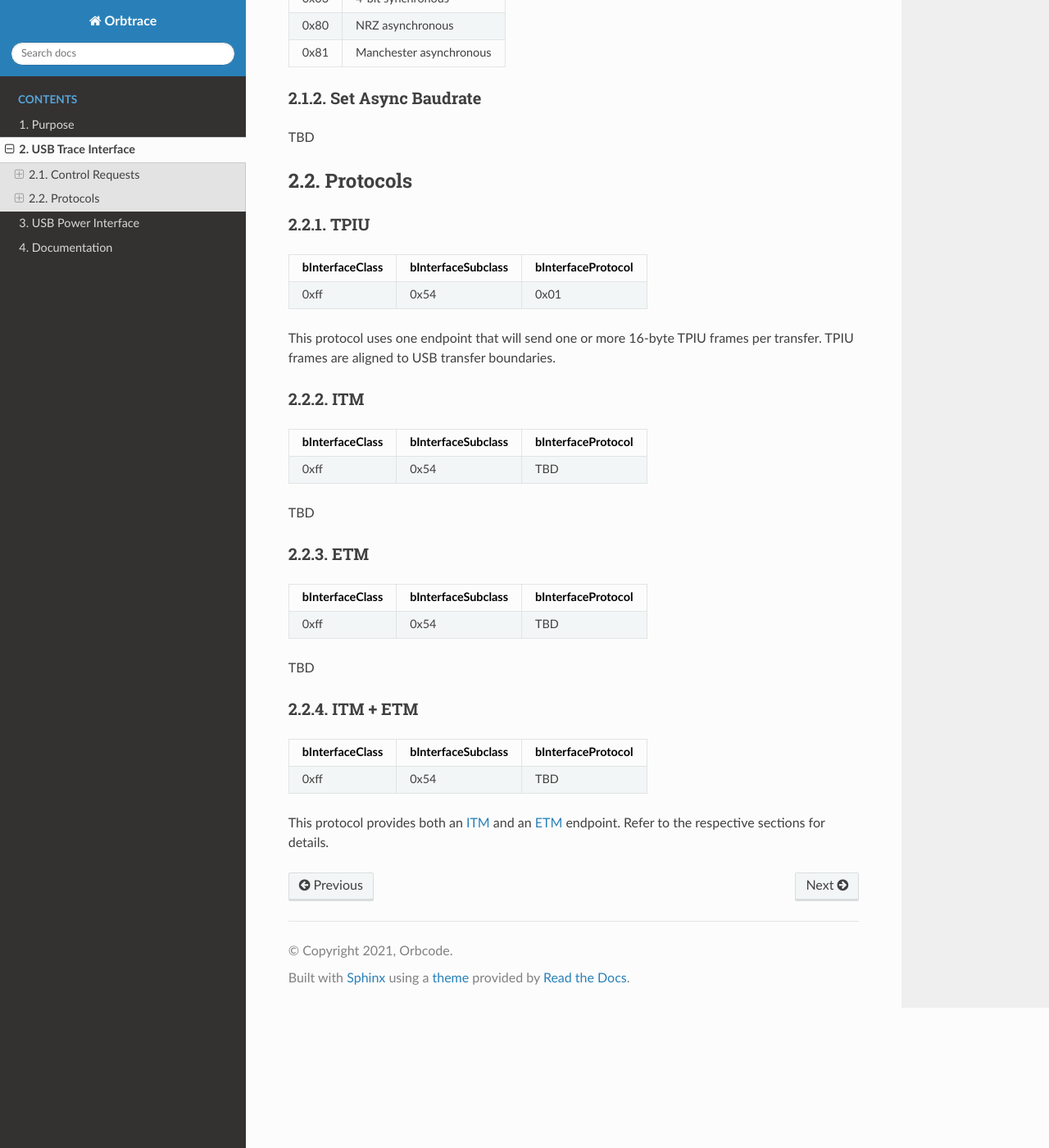
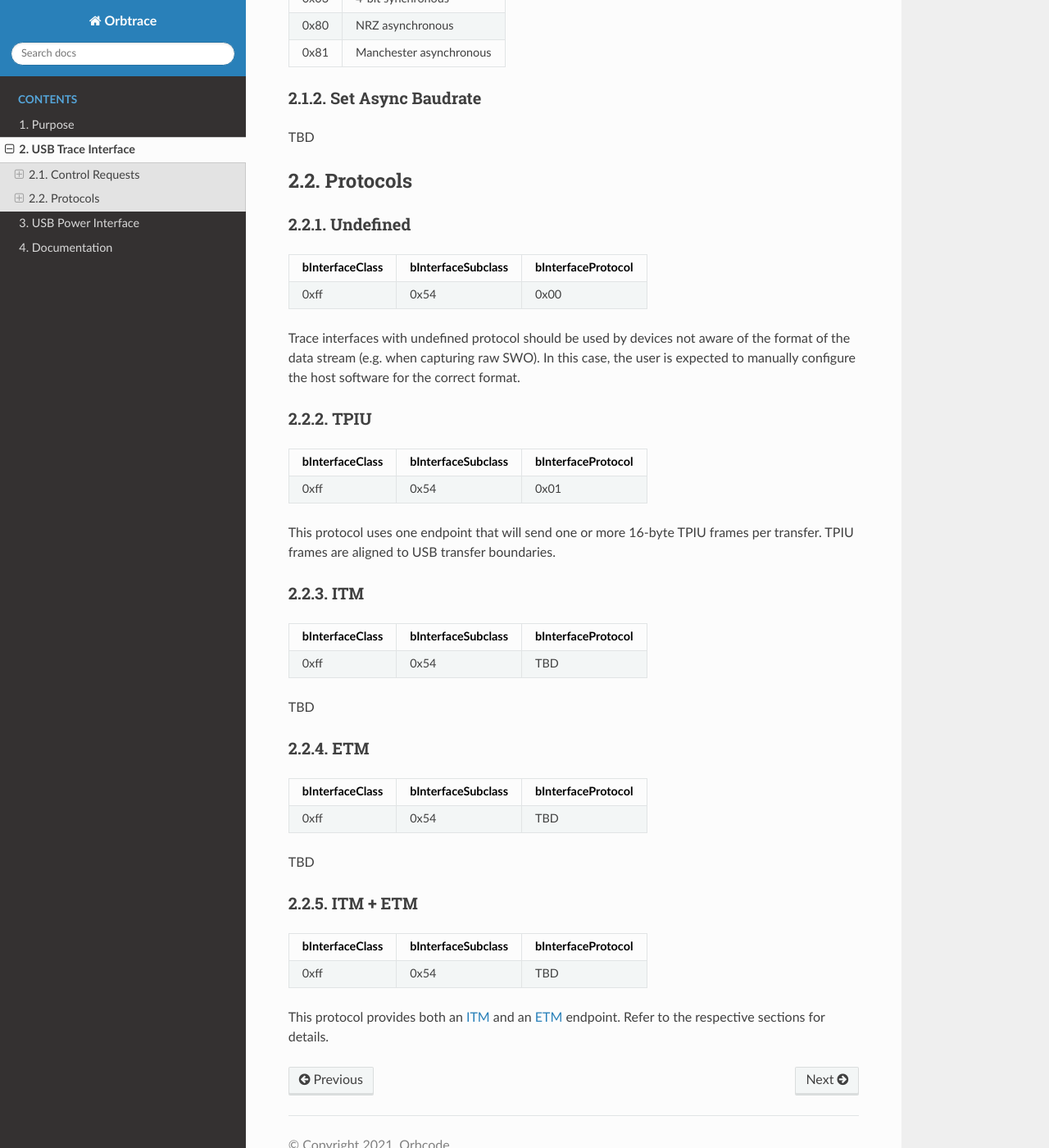
Before and after one commit to orbcode/orbtrace, a Sphinx documentation site: the page built from docs/source/developers/usb_trace_interface.rst, in a window 1280 px wide and 1400 px high, scrolled down 703 px. Shown: the whole window at 82% size. Built offline with Sphinx 7.4.7 and the Read the Docs theme 2.0.0, drawn with Linux system fonts in a browser that asks for light colours.

Commit message:
trace: Update USB spec to allow undefined interface protocol.

```diff
--- a/docs/source/developers/usb_trace_interface.rst
+++ b/docs/source/developers/usb_trace_interface.rst
@@ -39,6 +39,18 @@ TBD
 
 Protocols
 ---------
+
+Undefined
+^^^^^^^^^
+
+==================  ==================  ==================
+bInterfaceClass     bInterfaceSubclass  bInterfaceProtocol
+==================  ==================  ==================
+0xff                0x54                0x00
+==================  ==================  ==================
+
+Trace interfaces with undefined protocol should be used by devices not aware of the format of the data stream (e.g. when capturing raw SWO).
+In this case, the user is expected to manually configure the host software for the correct format.
 
 TPIU
 ^^^^
```
Also changed, not shown: 1 other file.
